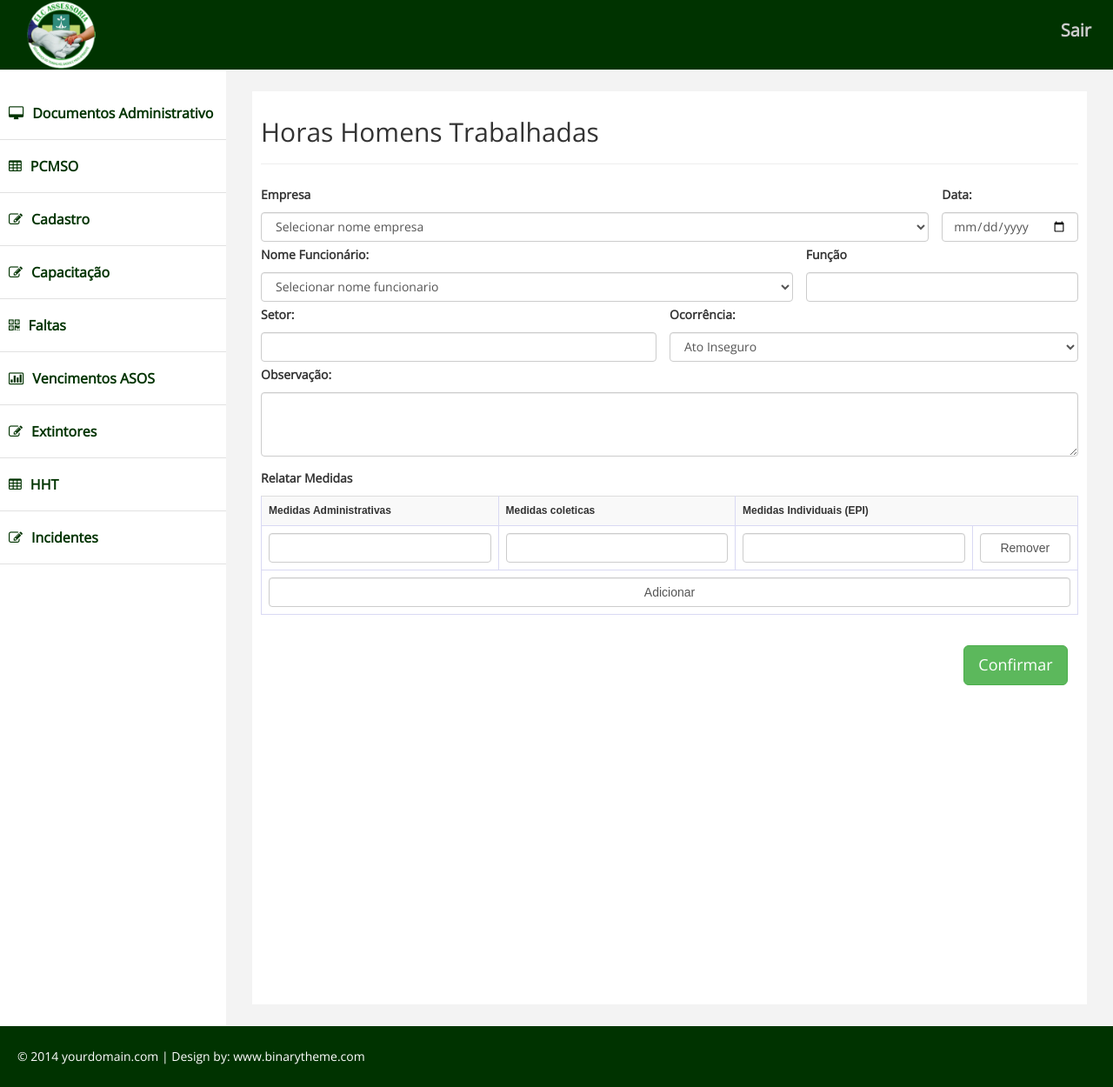
After one commit to Tesshim/ELC, a PHP site: page /cadastro_incidente.php in a window 1280 px wide. The commit adds this page. Shown: the whole page at 87% size. Run offline with PHP 8.4, Linux system fonts and the light colour scheme.

Commit message:
Incidentes

```diff
--- a/cadastro_empresa.php
+++ b/cadastro_empresa.php
@@ -148,7 +148,7 @@
    <tfoot>
      <tr>
        <td colspan="5" style="text-align: left;">
-         <button onclick="AddTableRow()" type="button" class="form-control">Adicionar Produto</button>
+         <button onclick="AddTableRow()" type="button" class="form-control">Adicionar</button>
        </td>
      </tr>
    </tfoot>
--- /dev/null
+++ b/cadastro_incidente.php
@@ -0,0 +1,210 @@
+  <!DOCTYPE html>
+  <html xmlns="http://www.w3.org/1999/xhtml">
+  <head>
+
+  	<link type="text/css" rel="stylesheet" href="css/chosen.css">
+
+    <title>Cadastro de Extintores</title>
+    <?php
+    require_once "head.php";
+    ?>
+
+  </head>
+
+  	<script type="text/javascript">
+  	$(document).ready(function(e){
+  		e.preventDefault();
+  		$('#grau').chosen();
+  	});
+  	</script>
+
+    <style type="text/css">
+       table,th,td
+        {
+            border:1px solid #D9D9F3;;
+            border-collapse:collapse;
+            font-family: Arial,sans-serif;
+            font-size: 12px;
+
+            }
+    </style>
+
+  <body>
+
+   <div id="wrapper">
+    <?php
+    require_once "nav_bar.php";
+    ?>
+
+    <!-- /. NAV SIDE  -->
+    <div id="page-wrapper" >''
+     <div id="page-inner">
+      <div class="row" >
+        <div class="col-md-12" >
+         <h2>Horas Homens Trabalhadas</h2>
+         <hr/>
+       </div>
+
+     </div>
+     <!-- /. ROW  -->
+
+     <form >
+     <div class="row">
+      <div class="col-md-12" >
+        <div class="form-group" >
+
+
+        <span class="col-md-10" style="padding-left: 0px;">
+        <label>Empresa</label>
+
+            <select id="grau" class="form-control">
+              <option value="1">Selecionar nome empresa</option>
+              <option value="2">2</option>
+              <option value="3">3</option>
+              <option value="4">4</option>
+
+            </select>
+          </span>
+
+           <span class="col-md-2" style="padding-left: 0px; padding-right: 0px" >
+            <label for="Identidade">Data:</label>
+            <input type="date"  class="form-control" name="Identidade" id="Identidade">
+          </span>
+
+
+          <span class="col-md-8" style="padding-left: 0px; " >
+            <label for="Identidade">Nome Funcionário:</label>
+            <select id="grau" class="form-control">
+              <option value="1">Selecionar nome funcionario</option>
+              <option value="2">2</option>
+              <option value="3">3</option>
+              <option value="4">4</option>
+
+            </select>
+          </span>
+
+
+          <span class="col-md-4" style="padding-left: 0px;  padding-right: 0px;" >
+            <label for="Identidade">Função</label>
+            <input type="text"  class="form-control" name="Identidade" id="Identidade">
+          </span>
+
+
+          <span class="col-md-6" style="padding-left: 0px; " >
+            <label for="Identidade">Setor:</label>
+            <input type="text"  class="form-control" name="Identidade" id="Identidade">
+          </span>
+
+         <span class="col-md-6" style="padding-left: 0px; padding-right: 0px; " >
+            <label for="Identidade">Ocorrência:</label>
+            <select id="grau" class="form-control">
+              <option value="1">Ato Inseguro</option>
+              <option value="2">Falta de EPI</option>
+              <option value="3">Falta de Capacitação</option>
+              <option value="4">Falta Treinamento</option>
+
+            </select>
+          </span>
+
+          <span class="col-md-12" style="padding-left: 0px; padding-right: 0px; ">
+          <label>Observação:</label>
+          <textarea class="form-control" rows="3" name="salario" id="salario "  >
+           </textarea>
+
+          </span>
+
+
+        <div class="col-md-12" style="margin-top: 10px; padding-left: 0px; padding-right: 0px;">
+        <label>Relatar Medidas</label>
+                <table class="table table-striped" id="products-table" >
+                  <tbody >
+                   <tr>
+                     <th>Medidas Administrativas </th>
+                     <th>Medidas coleticas</th>
+                     <th colspan="2">Medidas Individuais (EPI)</th>
+
+
+                   </tr>
+                   <tr>
+                    <td><input type="text"  class="form-control" name=""></td>
+                    <td><input type="text"  class="form-control" name=""></td>
+                    <td><input type="text"  class="form-control" name=""></td>
+                    <td>
+                     <button onclick="RemoveTableRow(this)" type="button" class="form-control">Remover</button>
+                   </td>
+                 </tr>
+               </tbody>
+               <tfoot>
+                 <tr>
+                   <td colspan="5" style="text-align: left;">
+                     <button onclick="AddTableRow()" type="button" class="form-control">Adicionar</button>
+                   </td>
+                 </tr>
+               </tfoot>
+             </table>
+           </div>
+
+
+
+
+      </div>
+
+      <!-- dados da empresa -->
+
+    </div>
+
+
+
+   </div>  <!-- fim row-->
+
+
+  <div class="row" style="margin-top: 15px">
+    <div class="col-md-10"></div>
+
+    <div class="col-md-2">
+          <button type="submit" class="btn btn-success btn-lg">Confirmar</button>
+    </div>
+  </div>
+ </form>
+
+
+
+
+
+
+
+
+
+  </div>
+  <!-- /. PAGE INNER  -->
+  </div>
+  <!-- /. PAGE WRAPPER  -->
+  </div>
+
+
+
+
+  <div class="footer" >
+
+    <div class="row">
+      <div class="col-lg-12" >
+        &copy;  2014 yourdomain.com | Design by: <a href="http://binarytheme.com" style="color:#fff;"  target="_blank">www.binarytheme.com</a>
+      </div>
+    </div>
+  </div>
+
+
+  <!-- /. WRAPPER  -->
+  <!-- SCRIPTS -AT THE BOTOM TO REDUCE THE LOAD TIME-->
+  <!-- JQUERY SCRIPTS -->
+  <script src="assets/js/jquery-1.10.2.js"></script>
+  <!-- BOOTSTRAP SCRIPTS -->
+  <script src="assets/js/bootstrap.min.js"></script>
+  <!-- CUSTOM SCRIPTS -->
+  <script src="assets/js/custom.js"></script>
+
+  <script src="js/chosen.jquery.js"></script>
+<script src="js/functions.js"></script>
+
+  </body>
+  </html>
--- a/nav_bar.php
+++ b/nav_bar.php
@@ -57,7 +57,7 @@
                     </li>
 
                     <li>
-                        <a href="#"><i class="fa fa-edit "></i>Incidentes</a>
+                        <a href="cadastro_incidente.php"><i class="fa fa-edit "></i>Incidentes</a>
                     </li>
 
 
```
Also changed, not shown: cadastro_hht.php (+7 -2 lines).
